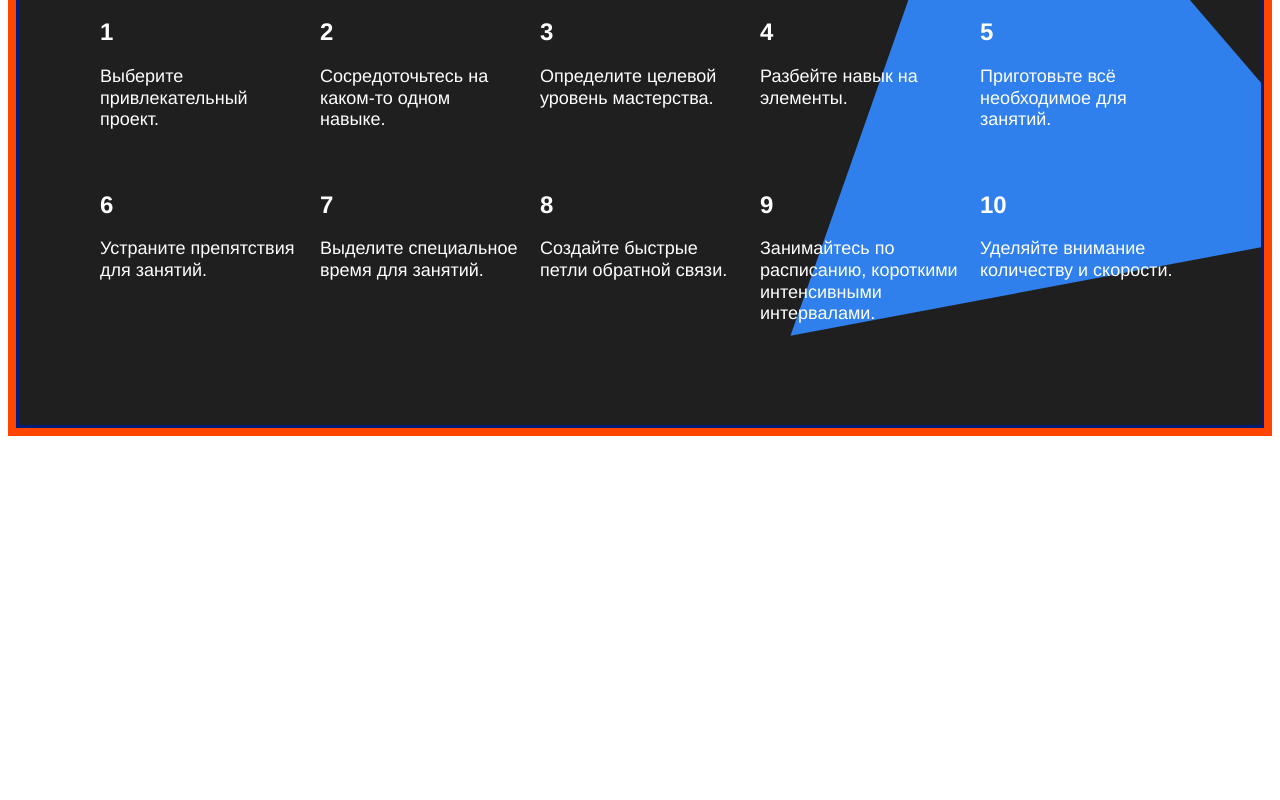
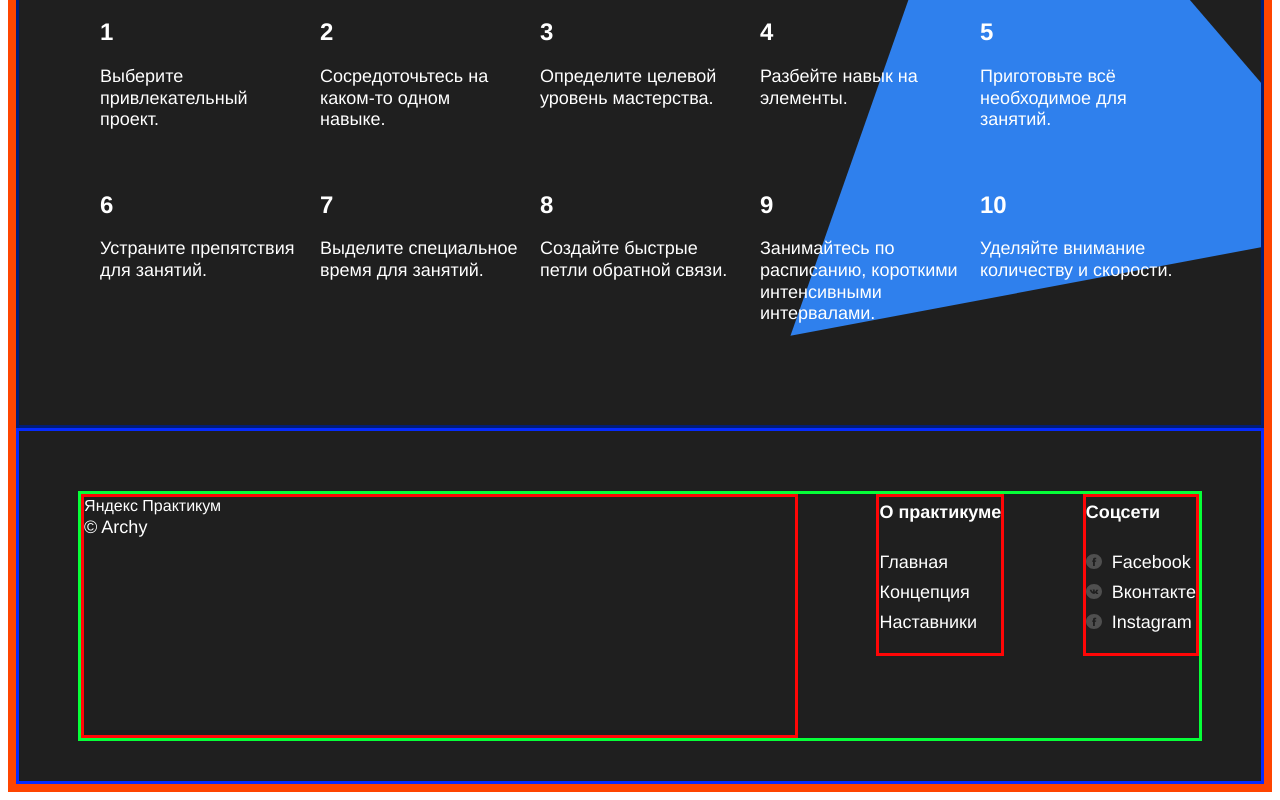
Before and after one commit to Archy-A/how-to-learn, a plain HTML site: page index.html in a window 1280 px wide. Shown: the part 3160-3960 px from the top of the page. Before the commit the page ends 3604 px from the top, so only its background shows below. Drawn offline with Linux system fonts and the light colour scheme.

Commit message:
project_01_CSS_v007

```diff
--- a/index.html
+++ b/index.html
@@ -128,21 +128,35 @@
       </section>
     </main>
 
-    <footer class="footer">
+    <footer class="footer footer-dark footer-text-white">
 
-      <div class="footer_columns">
+      <div class="footer__columns">
 
-        <div class="footer_columns_copyright">
-          <div class="footer_columns_copyright__logo"></div>
-          <div class="footer_columns_copyright__author"></div>
+        <div class="footer__column_content-copyright">
+          <div class="logo_place-footer" href="#">Яндекс Практикум</div>
+          <div class="footer__author">&copy; Archy</div>
         </div>
 
         <div>
-          <div class="footer_columns_info"></div>
+          <div class="footer__column_content-info">
+            <h2 class="footer__column-heading">О практикуме</h2>
+              <div class="footer__links">
+                 <a class="footer__column-links" href="#">Главная</a>
+                 <a class="footer__column-links" href="#">Концепция</a>
+                 <a class="footer__column-links" href="#">Наставники</a>
+              </div>
+          </div>
         </div>
 
         <div>
-          <div class="footer_columns_social"></div>
+          <div class="footer__column_content-social">
+            <h2 class="footer__column-heading">Соцсети</h2>
+             <div class="footer__links">
+               <a class="footer__column-link" href="#.facebook">Facebook</a>
+               <a class="footer__column-link" href="#.vk">Вконтакте</a>
+               <a class="footer__column-link" href="#.instagram">Instagram</a>
+             </div>
+          </div>
         </div>
 
       </div>
--- a/styles/style.css
+++ b/styles/style.css
@@ -320,6 +320,108 @@
   background-size: 90%;
 }
 
+.footer {
+  border: 3px solid rgb(6, 43, 255);
+  min-height: 350px;
+  margin-left: auto;
+  margin-right: auto;
+  display: flex;
+  flex-direction: row;
+  margin-top: 0px;
+  margin-bottom: 0px;
+}
+
+.footer__columns {
+  border: 3px solid rgb(6, 255, 56);
+  width: 90%;
+  margin-left: auto;
+  margin-right: auto;
+  display: flex;
+  flex-direction: row;
+  justify-content: space-between;
+  margin-top: 60px;
+  margin-bottom: 40px;
+}
+
+.footer__column_content-copyright {
+  display: flex;
+  flex-direction: column;
+  border: 3px solid rgb(255, 6, 6);
+  flex-basis: 711px;
+}
+
+.footer__column_content-info {
+  display: flex;
+  flex-direction: column;
+  border: 3px solid rgb(255, 6, 6);
+}
+
+.footer__column_content-social {
+  display: flex;
+  flex-direction: column;
+  border: 3px solid rgb(255, 6, 6);
+}
+
+.footer-dark {
+  background-color: rgb(31, 31, 31);
+}
+
+.footer__author {
+  font-size: 18px;
+  font-weight: normal;
+  line-height: 25px;
+}
+
+.footer__column-heading {
+  font-size: 18px;
+  font-weight: bolder;
+  line-height: 30px;
+  margin-top: 0;
+  margin-bottom: 20px;
+}
+
+.footer__column-links {
+  font-size: 18px;
+  font-weight: normal;
+  line-height: 30px;
+  color: #fff;
+  text-decoration: none;
+}
+
+.footer__column-link {
+  font-size: 18px;
+  font-weight: normal;
+  line-height: 30px;
+  color: #fff;
+  text-decoration: none;
+}
+
+a[href$='.instagram'] {
+  background: transparent url(../images/facebook_color_white.svg) center left no-repeat;
+  padding-left: 26px;
+}
+
+a[href$='.vk'] {
+  background: transparent url(../images/vk_color_white.svg) center left no-repeat;
+  padding-left: 26px;
+}
+
+a[href$='.facebook'] {
+  background: transparent url(../images/facebook_color_white.svg) center left no-repeat;
+  padding-left: 26px;
+}
+
+.footer__links {
+  display: flex;
+  flex-direction: column;
+  margin-bottom: 16px;
+}
+
+.footer-text-white {
+  color: rgb(255, 255, 255);
+}
+
+
 .text__font_white {
   color: rgb(255, 255, 255);
 }
```
